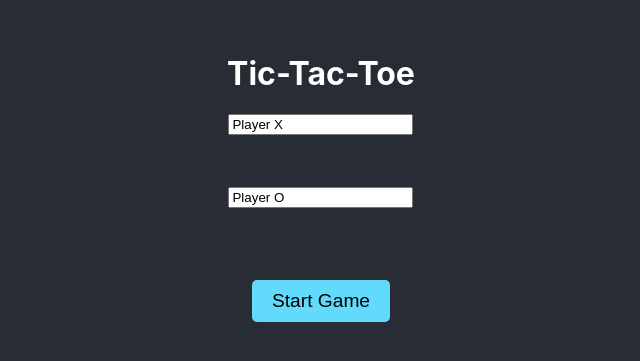
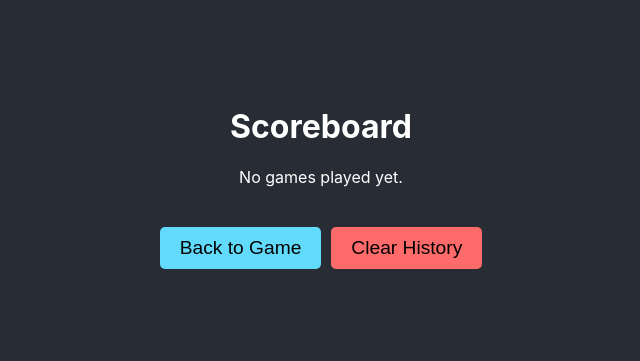
Before and after one commit to sokave/KOP_GRING_FOR_60, a React (Vite) app: page /scoreboard in a window 1280 px wide. Before the commit this address led to /. Shown: the part 223-584 px from the top of the page, without its empty margins (319-959 px from the left). Built offline with nearby package versions, Linux system fonts and the light colour scheme.

Commit message:
lab 5 Redux

```diff
--- a/package.json
+++ b/package.json
@@ -11,9 +11,11 @@
   },
   "dependencies": {
     "@hookform/resolvers": "^5.2.2",
+    "@reduxjs/toolkit": "^2.10.1",
     "react": "^19.2.0",
     "react-dom": "^19.2.0",
     "react-hook-form": "^7.66.1",
+    "react-redux": "^9.2.0",
     "react-router-dom": "^7.9.6",
     "styled-components": "^6.1.19"
   },
--- a/src/App.jsx
+++ b/src/App.jsx
@@ -1,25 +1,22 @@
 import React from 'react';
 import { BrowserRouter, Routes, Route, Navigate } from 'react-router-dom';
-import { GameProvider } from './context/GameContext';
 import StartPage from './pages/StartPage/StartPage';
 import GamePage from './pages/GamePage/GamePage';
+import ScoreboardPage from './pages/ScoreboardPage/ScoreboardPage';
 import './index.css';
 
 function App() {
     return (
-        <GameProvider>
         <BrowserRouter>
             <div className="App">
                 <Routes>
                     <Route path="/" element={<StartPage />} />
-
                     <Route path="/game/:id" element={<GamePage />} />
-
+                    <Route path="/scoreboard" element={<ScoreboardPage />} />
                     <Route path="*" element={<Navigate to="/" replace />} />
                 </Routes>
             </div>
         </BrowserRouter>
-        </GameProvider>
     );
 }
 
--- a/src/main.jsx
+++ b/src/main.jsx
@@ -1,10 +1,14 @@
 import React from 'react';
 import ReactDOM from 'react-dom/client';
+import { Provider } from 'react-redux';
+import { store } from './store/store';
 import App from './App.jsx';
 import './index.css';
 
 ReactDOM.createRoot(document.getElementById('root')).render(
     <React.StrictMode>
-        <App />
+        <Provider store={store}>
+            <App />
+        </Provider>
     </React.StrictMode>,
 );
--- a/src/pages/GamePage/GamePage.jsx
+++ b/src/pages/GamePage/GamePage.jsx
@@ -1,38 +1,41 @@
 import React, { useState, useEffect } from 'react';
 import { useParams, useNavigate } from 'react-router-dom';
+import { useSelector, useDispatch } from 'react-redux';
 
 import Board from '../../components/Board/Board';
 import Modal from '../../components/Modal/Modal';
 import { useTicTac } from '../../hook/useTicTac';
-import { useGame } from '../../context/GameContext';
+import { addGameResult } from '../../store/gameSlice';
 
 const GamePage = () => {
     const { id } = useParams();
     const navigate = useNavigate();
+    const dispatch = useDispatch();
+
+    const { playerXName, playerOName } = useSelector((state) => state.game);
 
     const { squares, winner, isDraw, handleClick, status, resetGame } = useTicTac();
-    const { settings, updateScore } = useGame();
     const [isModalOpen, setIsModalOpen] = useState(false);
 
-    const currentPlayerName = status.includes('Next player: X') ? settings.playerXName : settings.playerOName;
+    const currentPlayerName = status.includes('Next player: X') ? playerXName : playerOName;
     const statusMessage = winner
-        ? `Winner: ${winner === 'X' ? settings.playerXName : settings.playerOName}`
+        ? `Winner: ${winner === 'X' ? playerXName : playerOName}`
         : isDraw
             ? "It is a Draw!"
             : `Next player: ${currentPlayerName}`;
 
     useEffect(() => {
         if (winner || isDraw) {
-            if (winner) updateScore(winner);
+            const resultData = {
+                id: id,
+                winner: winner ? (winner === 'X' ? playerXName : playerOName) : 'Draw',
+                date: new Date().toLocaleString()
+            };
+            dispatch(addGameResult(resultData));
+
             setIsModalOpen(true);
         }
-    }, [winner, isDraw, updateScore]);
-
-
-    const handleNextTour = () => {
-        setIsModalOpen(false);
-        resetGame();
-    };
+    }, [winner, isDraw, id, playerXName, playerOName, dispatch]);
 
     const handleNewGame = () => {
         setIsModalOpen(false);
@@ -40,17 +43,21 @@ const GamePage = () => {
         navigate('/');
     };
 
+    const handleToScoreboard = () => {
+        navigate('/scoreboard');
+    };
+
     return (
         <div className="game-page">
-            <p style={{color: '#888', fontSize: '0.8rem'}}>Session ID: {id}</p> {/* Показуємо ID */}
+            <p>Session: {id}</p>
             <h2>{statusMessage}</h2>
             <Board squares={squares} onSquareClick={handleClick} />
 
             <Modal isOpen={isModalOpen} onClose={handleNewGame}>
                 <h3>Game Over!</h3>
                 <p>{statusMessage}</p>
-                <button onClick={handleNextTour}>Next Tour</button>
-                <button onClick={handleNewGame}>New Config</button>
+                <button onClick={handleNewGame}>Back to Settings</button>
+                <button onClick={handleToScoreboard}>View Scoreboard</button>
             </Modal>
         </div>
     );
--- /dev/null
+++ b/src/pages/ScoreboardPage/ScoreboardPage.jsx
@@ -0,0 +1,70 @@
+import React from 'react';
+import { useSelector, useDispatch } from 'react-redux';
+import { useNavigate } from 'react-router-dom';
+import { clearHistory } from '../../store/gameSlice';
+import styled from 'styled-components';
+
+const Table = styled.table`
+  width: 100%;
+  border-collapse: collapse;
+  margin-top: 20px;
+
+  th, td {
+    border: 1px solid #ddd;
+    padding: 8px;
+    text-align: center;
+    color: white;
+  }
+  th {
+    background-color: #61dafb;
+    color: black;
+  }
+`;
+
+const Container = styled.div`
+    padding: 20px;
+    max-width: 600px;
+    margin: 0 auto;
+    text-align: center;
+`;
+
+const ScoreboardPage = () => {
+    const navigate = useNavigate();
+    const dispatch = useDispatch();
+
+    const gameHistory = useSelector((state) => state.game.gameHistory);
+
+    return (
+        <Container>
+            <h1>Scoreboard</h1>
+
+            {gameHistory.length === 0 ? (
+                <p>No games played yet.</p>
+            ) : (
+                <Table>
+                    <thead>
+                    <tr>
+                        <th>Date</th>
+                        <th>Winner</th>
+                    </tr>
+                    </thead>
+                    <tbody>
+                    {gameHistory.map((game, index) => (
+                        <tr key={index}>
+                            <td>{game.date}</td>
+                            <td>{game.winner}</td>
+                        </tr>
+                    ))}
+                    </tbody>
+                </Table>
+            )}
+
+            <div style={{ marginTop: '20px', display: 'flex', gap: '10px', justifyContent: 'center' }}>
+                <button onClick={() => navigate('/')}>Back to Game</button>
+                <button onClick={() => dispatch(clearHistory())} style={{backgroundColor: '#ff6b6b'}}>Clear History</button>
+            </div>
+        </Container>
+    );
+};
+
+export default ScoreboardPage;
--- a/src/pages/StartPage/StartPage.jsx
+++ b/src/pages/StartPage/StartPage.jsx
@@ -2,41 +2,46 @@ import React from 'react';
 import { useForm } from 'react-hook-form';
 import { yupResolver } from '@hookform/resolvers/yup';
 import { useNavigate } from 'react-router-dom';
+import { useDispatch, useSelector } from 'react-redux';
 
-import { useGame } from '../../context/GameContext';
+import { setPlayerNames } from '../../store/gameSlice';
 import { configSchema } from './configSchema';
 
+
 const StartPage = () => {
-    const { settings, updateSettings, resetScore } = useGame();
+    const dispatch = useDispatch();
     const navigate = useNavigate();
+
+    const { playerXName, playerOName } = useSelector((state) => state.game);
 
     const {
         register,
         handleSubmit,
-        formState: { errors, isValid, isDirty },
+        formState: { errors, isValid },
     } = useForm({
         resolver: yupResolver(configSchema),
         defaultValues: {
-            playerXName: settings.playerXName,
-            playerOName: settings.playerOName,
+            playerXName,
+            playerOName,
         },
         mode: 'onChange',
     });
 
     const onSubmit = (data) => {
-        updateSettings(data);
-        if (isDirty) {
-            resetScore();
-        }
+        dispatch(setPlayerNames({
+            playerXName: data.playerXName,
+            playerOName: data.playerOName
+        }));
 
         const gameId = Date.now().toString();
-
         navigate(`/game/${gameId}`);
     };
 
     return (
-        <div>
-            <h1>Tic-Tac-Toe</h1>
+        <div style={{textAlign: 'center'}}>
+            <h1>Tic-Tac-Toe Settings</h1>
+            <p>Configure player names via Redux Toolkit</p>
+
             <form onSubmit={handleSubmit(onSubmit)} style={{display: 'flex', flexDirection: 'column', alignItems: 'center', gap: '10px'}}>
                 <input {...register('playerXName')} placeholder="Player X Name" />
                 <p style={{color: 'red'}}>{errors.playerXName?.message}</p>
@@ -46,6 +51,10 @@ const StartPage = () => {
 
                 <button type="submit" disabled={!isValid}>Start Game</button>
             </form>
+
+            <button onClick={() => navigate('/scoreboard')} style={{marginTop: '20px', backgroundColor: '#6c5ce7'}}>
+                View Scoreboard
+            </button>
         </div>
     );
 };
--- /dev/null
+++ b/src/store/gameSlice.js
@@ -0,0 +1,27 @@
+import { createSlice } from '@reduxjs/toolkit';
+
+const initialState = {
+    playerXName: 'Player X',
+    playerOName: 'Player O',
+    gameHistory: [],
+};
+
+const gameSlice = createSlice({
+    name: 'game',
+    initialState,
+    reducers: {
+        setPlayerNames: (state, action) => {
+            state.playerXName = action.payload.playerXName;
+            state.playerOName = action.payload.playerOName;
+        },
+        addGameResult: (state, action) => {
+            state.gameHistory.push(action.payload);
+        },
+        clearHistory: (state) => {
+            state.gameHistory = [];
+        }
+    },
+});
+
+export const { setPlayerNames, addGameResult, clearHistory } = gameSlice.actions;
+export default gameSlice.reducer;
--- /dev/null
+++ b/src/store/store.js
@@ -0,0 +1,8 @@
+import { configureStore } from '@reduxjs/toolkit';
+import gameReducer from './gameSlice';
+
+export const store = configureStore({
+    reducer: {
+        game: gameReducer,
+    },
+});
```
Also changed, not shown: 1 other file (tests, documents, lock files or other folders). Lines whose indentation alone changed are shown as unchanged.
